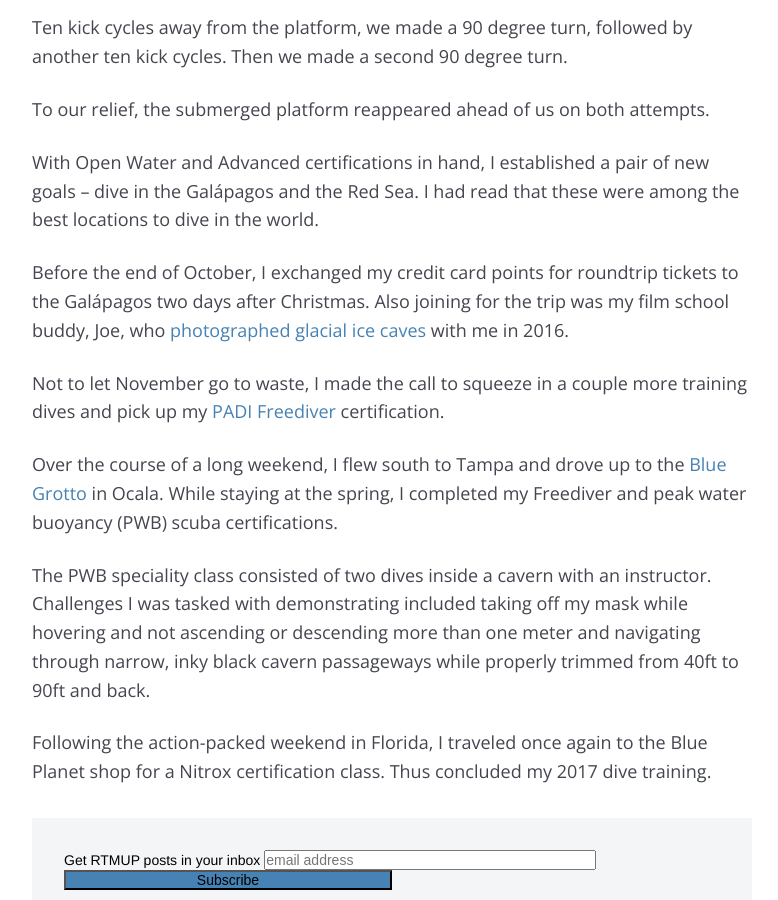
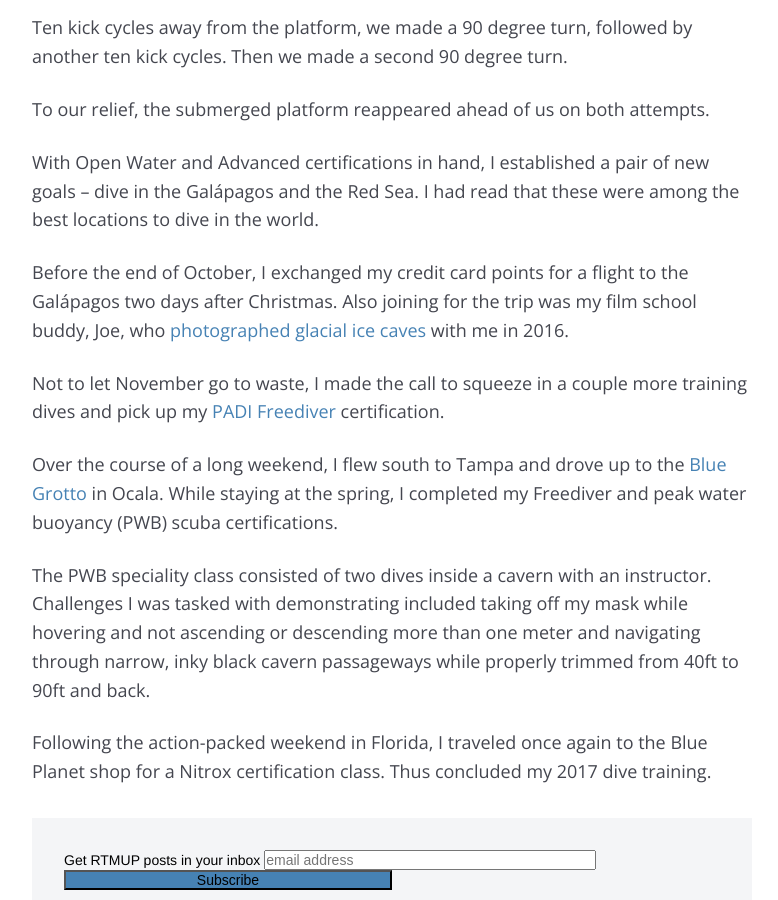
Before and after one commit to mcknightlabs/rtmup, a Jekyll site: the page built from _posts/goal/2017-09-04-scubadiving.md, in a window 1280 px wide and 900 px high, scrolled down 1654 px. Shown: the whole window, without its empty margins (248-1026 px from the left). Built offline with Jekyll 4.4.1, drawn with Linux system fonts in a browser that asks for light colours; comment, search, counter and statistics services are not loaded.

Commit message:
updates scuba post

```diff
--- a/_posts/goal/2017-09-04-scubadiving.md
+++ b/_posts/goal/2017-09-04-scubadiving.md
@@ -39,7 +39,7 @@ To our relief, the submerged platform reappeared ahead of us on both attempts.
 
 With Open Water and Advanced certifications in hand, I established a pair of new goals – dive in the Galápagos and the Red Sea. I had read that these were among the best locations to dive in the world.
 
-Before the end of October, I exchanged my credit card points for roundtrip tickets to the Galápagos two days after Christmas. Also joining for the trip was my film school buddy, Joe, who [photographed glacial ice caves]({% post_url goal/2016-05-02-icecaves %}) with me in 2016.
+Before the end of October, I exchanged my credit card points for a flight to the Galápagos two days after Christmas. Also joining for the trip was my film school buddy, Joe, who [photographed glacial ice caves]({% post_url goal/2016-05-02-icecaves %}) with me in 2016.
 
 Not to let November go to waste, I made the call to squeeze in a couple more training dives and pick up my [PADI Freediver](http://www.padi.com/courses/freediver) certification.
 
```
